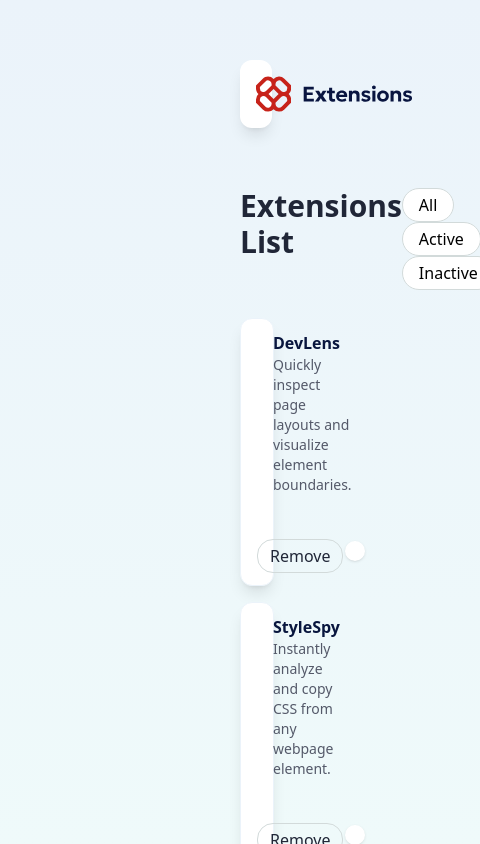
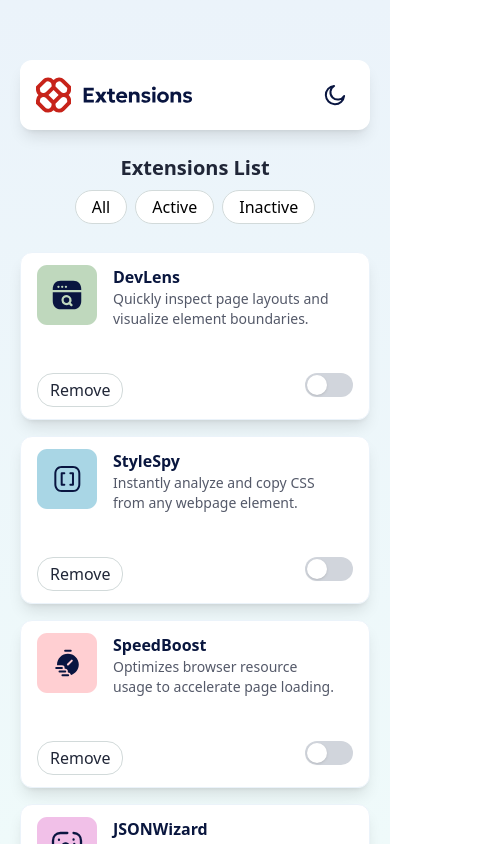
Before and after one commit to jotaraujo/Browser-Extensions, a React (Vite) app: page / in a window 390 px wide. Shown: the whole page, 480 px wide, since content can reach past the window. Built offline with nearby package versions, Linux system fonts and the light colour scheme.

Commit message:
:iphone: Responsividade finalizada

```diff
--- a/src/App.jsx
+++ b/src/App.jsx
@@ -7,7 +7,7 @@ import { ThemeProvider } from './context/ThemeProvider';
 function App() {
   return (
     <ThemeProvider >
-      <div className='bg-linear-to-b from-neutro-200 to-neutro-300 dark:from-neutro-950 dark:to-neutro-900 px-60 py-15 h-screen overflow-y-auto font-noto'>
+      <div className='bg-linear-to-b from-neutro-200 to-neutro-300 dark:from-neutro-950 dark:to-neutro-900 px-5 md:px-60 py-15 h-screen overflow-y-auto font-noto'>
         <Header />
         <FilterTabs />
         <ExtensionList />
--- a/src/components/ExtensionList/ExtensionList.jsx
+++ b/src/components/ExtensionList/ExtensionList.jsx
@@ -7,7 +7,7 @@ const ExtensionList = () => {
 
   return (
     <div>
-      <ul className="grid grid-cols-1 md:grid-cols-3 gap-4 max-w-6xl mx-auto">
+      <ul className="grid grid-cols-1 md:grid-cols-3 gap-4 min-w-xs md:max-w-6xl mx-auto">
         {extension.map((item) => (
           <ExtensionCard key={item.id} item={item} />
         ))}
--- a/src/components/ExtensionList/FilterTabs.jsx
+++ b/src/components/ExtensionList/FilterTabs.jsx
@@ -1,8 +1,8 @@
 const FilterTabs = () => {
   return (
-    <div className="flex justify-between max-w-6xl mx-auto mb-7">
-      <h1 className="text-3xl font-bold text-neutro-800 dark:text-neutro-100">Extensions List</h1>
-      <div>
+    <div className="flex flex-col text-center md:flex-row md:justify-between min-w-xs md:max-w-6xl mx-auto mb-7">
+      <h1 className="text-xl md:text-3xl font-bold text-neutro-800 dark:text-neutro-100">Extensions List</h1>
+      <div className="flex justify-center mt-2">
         <button className="bg-neutro-100 dark:bg-neutro-800 mr-2 px-4 py-1 border border-neutro-400 dark:border-neutro-700 dark:text-neutro-200 rounded-3xl cursor-pointer hover:bg-vermelho-500 transition-colors duration-300 hover:text-neutro-100 dark:hover:text-neutro-900 focus:ring-2 focus:ring-vermelho-500 dark:focus:bg-neutro-600 dark:focus:hover:bg-vermelho-500 dark:focus:border-neutro-900">All</button>
         <button className="bg-neutro-100 dark:bg-neutro-800 mr-2 px-4 py-1 border border-neutro-400 dark:border-neutro-700 dark:text-neutro-200 rounded-3xl cursor-pointer hover:bg-vermelho-500 transition-colors duration-300 hover:text-neutro-100 dark:hover:text-neutro-900 focus:ring-2 focus:ring-vermelho-500 dark:focus:bg-neutro-600 dark:focus:hover:bg-vermelho-500 dark:focus:border-neutro-900">Active</button>
         <button className="bg-neutro-100 dark:bg-neutro-800 px-4 py-1 border border-neutro-400 dark:border-neutro-700 dark:text-neutro-200 rounded-3xl cursor-pointer hover:bg-vermelho-700 transition-colors duration-300 hover:text-neutro-100 dark:hover:text-neutro-900 focus:ring-2 focus:ring-vermelho-700 dark:focus:bg-neutro-600 dark:focus:hover:bg-vermelho-700 dark:focus:border-neutro-900">Inactive</button>
--- a/src/components/Header/Header.jsx
+++ b/src/components/Header/Header.jsx
@@ -3,7 +3,7 @@ import Logo from "./Logo"
 
 const Header = () => {
   return (
-    <header className="bg-white dark:bg-neutro-800 flex justify-between items-center p-4 rounded-xl shadow-lg max-w-6xl mx-auto mb-15 transition-colors duration-300">
+    <header className="bg-white dark:bg-neutro-800 flex justify-between items-center p-4 rounded-xl shadow-lg min-w-xs md:max-w-6xl mx-auto mb-6 md:mb-15 transition-colors duration-300">
       <div className="dark:text-white">
         <Logo className="h-9 w-auto transition-all duration-300" />
       </div>
```
